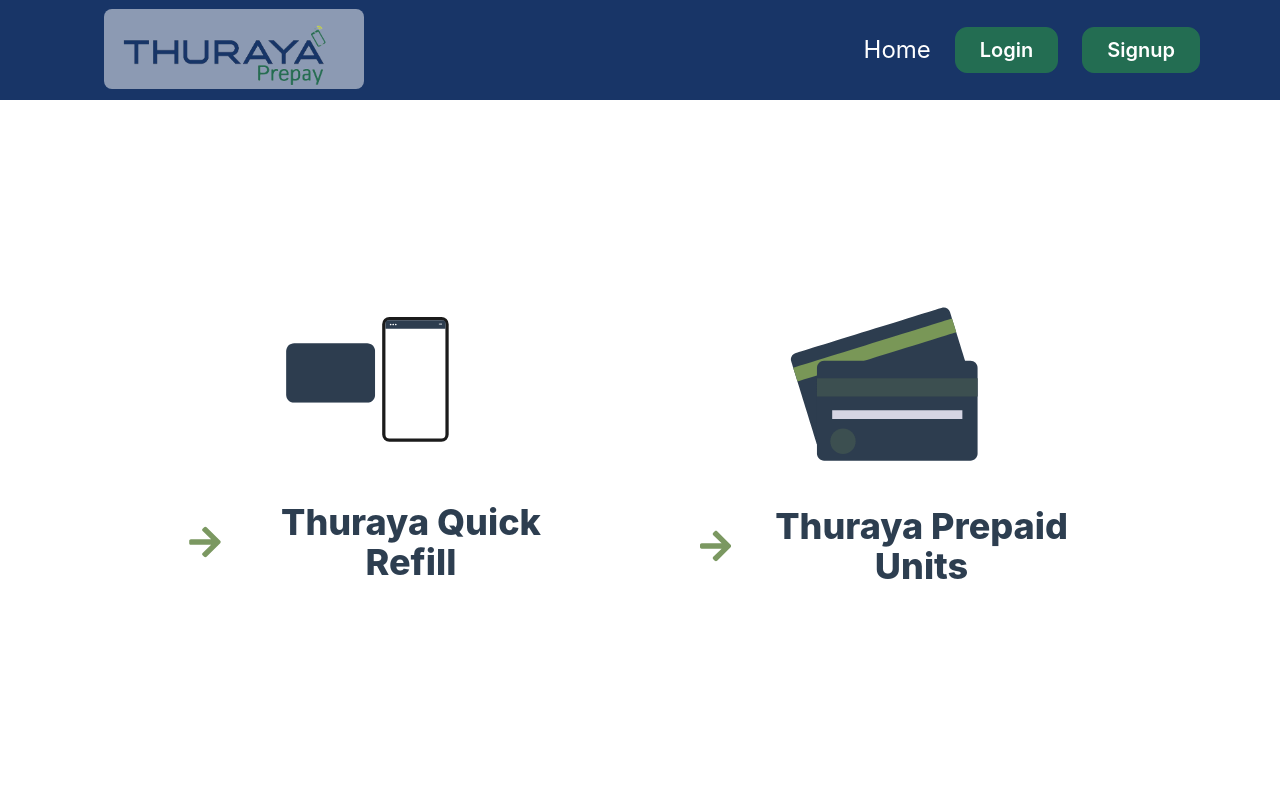
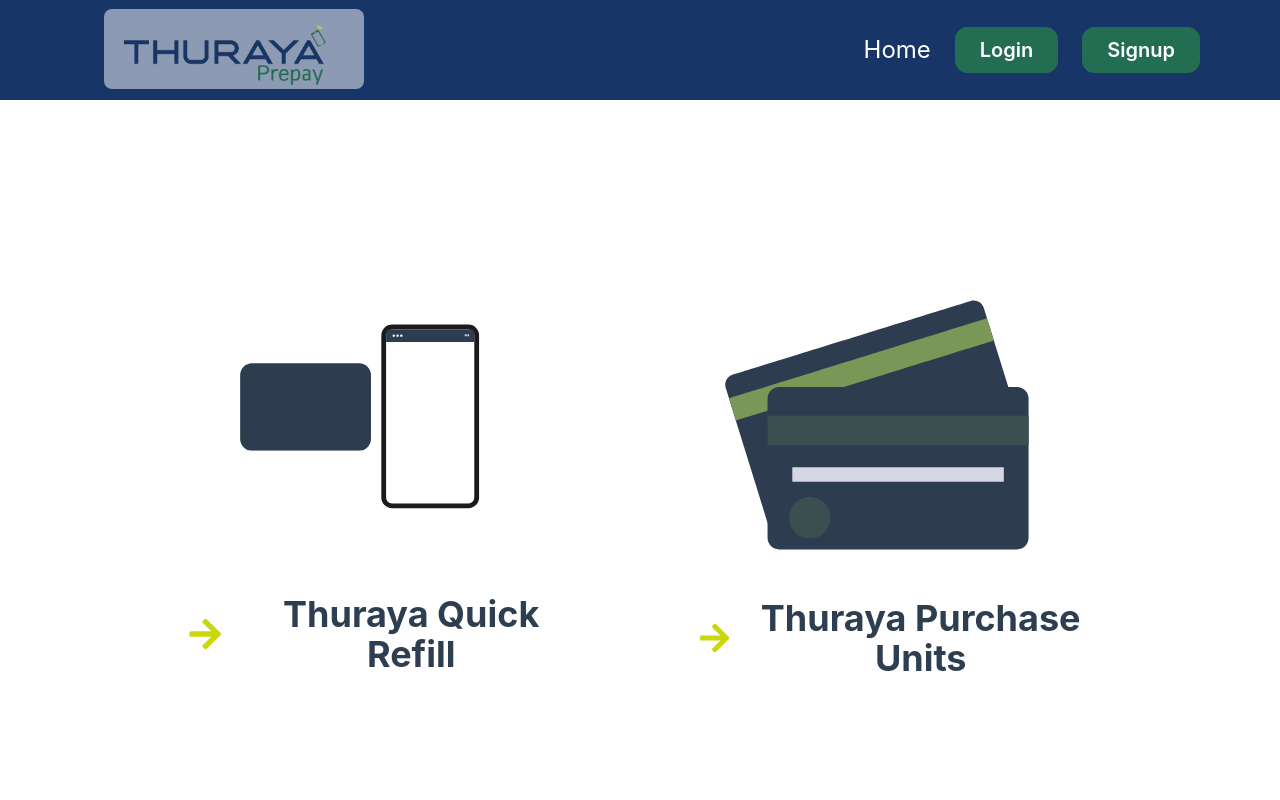
Before and after one commit to hamzaaltaf481/Thuraya-pre-pay, a React (Create React App) app in the folder thuraya_flask_frontend/: page / in a window 1280 px wide. Shown: the top 800 px of the page. Built offline with nearby package versions, Linux system fonts and the light colour scheme.

Commit message:
Landing_page new color scheme

```diff
--- a/thuraya_flask_frontend/src/components/landing-page/landing_page.js
+++ b/thuraya_flask_frontend/src/components/landing-page/landing_page.js
@@ -70,7 +70,7 @@
 
   return (
     <div className="relative flex flex-col justify-center min-h-screen overflow-hidden">
-      <div className="flex flex-col md:flex-row justify-center gap-10 items-center container mx-auto mt-20 pb-10 px-5">
+      <div className="flex flex-col md:flex-row justify-center gap-10 items-center container mx-auto mt-16 pb-10 px-5">
         <Link
           to="/quick_refill"
           className="flex flex-col items-center gap-3 w-full md:w-1/2 lg:h-[500px] hover:bg-[#b6db948c] transition duration-900 rounded-xl p-5 md:p-10"
@@ -80,11 +80,11 @@
             <div
               className="w-full h-full"
               ref={phone}
-              style={{ height: "200px" }}
+              style={{ height: "300px" }}
             ></div>
           </div>
-          <h1 className="flex text-center font-extrabold text-xl md:text-2xl lg:text-4xl justify-center items-center gap-5 mt-5 md:mt-0">
-            <FaArrowRight style={{ color: "var(--green-color)" }} />
+          <h1 className="flex text-center font-bold text-xl md:text-2xl lg:text-4xl justify-center items-center gap-5 mt-5 md:mt-0">
+            <FaArrowRight style={{ color: "#cad70d" }} />
             Thuraya Quick Refill
           </h1>
         </Link>
@@ -97,12 +97,12 @@
             <div
               className="w-full h-full pb-10"
               ref={cards}
-              style={{ height: "200px" }}
+              style={{ height: "300px" }}
             ></div>
           </div>
-          <h1 className="flex text-center font-extrabold text-xl md:text-2xl lg:text-4xl justify-center items-center gap-5 mt-5 md:mt-0">
-            <FaArrowRight style={{ color: "var(--green-color)" }} />
-            Thuraya Prepaid Units
+          <h1 className="flex text-center font-bold text-xl md:text-2xl lg:text-4xl justify-center items-center gap-5 mt-5 md:mt-0">
+            <FaArrowRight style={{ color: "#cad70d" }} />
+            Thuraya Purchase Units
           </h1>
         </Link>
       </div>
```
